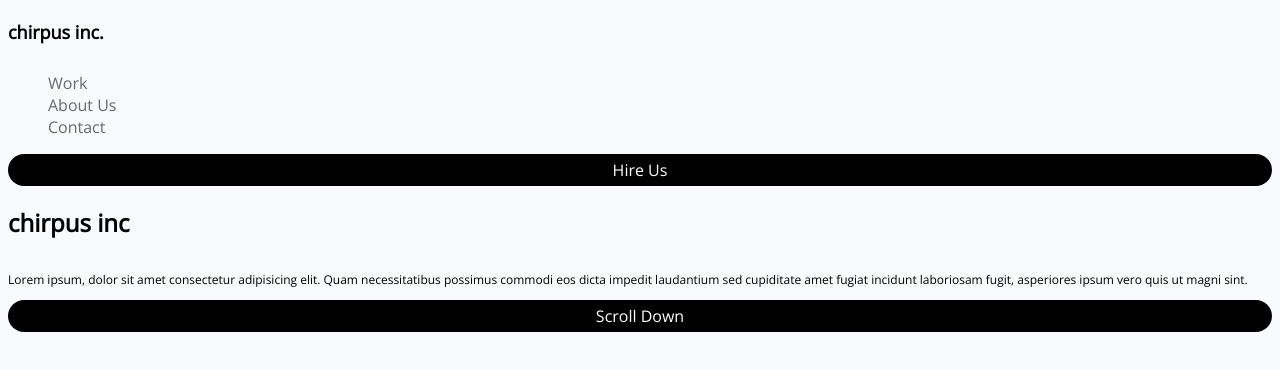
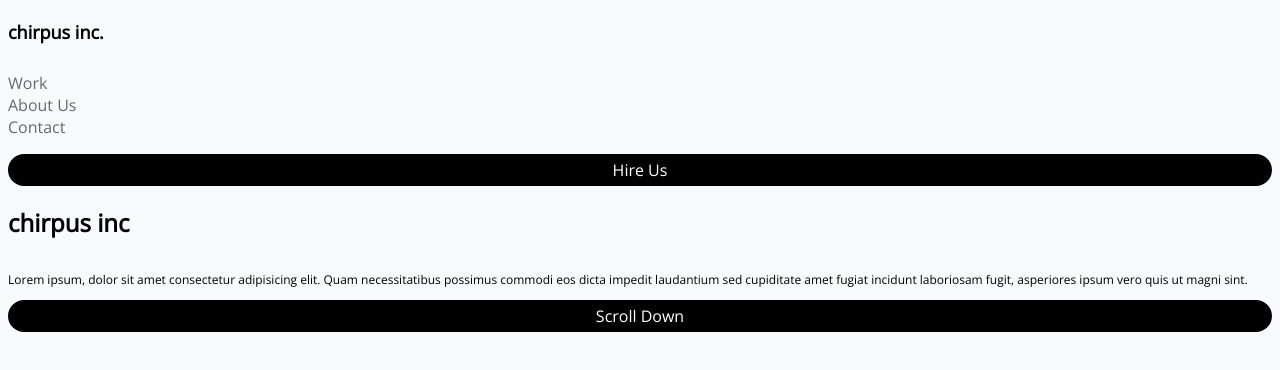
Before and after one commit to KenneyAisho/chirpusproject, a plain HTML site: page index.html in a window 1280 px wide. Drawn offline with nearby package versions, Linux system fonts and the light colour scheme.

Commit message:
fixed the alignment of anchors

```diff
--- a/style.css
+++ b/style.css
@@ -16,6 +16,8 @@ h1 {
 
 ul {
   list-style-type: none;
+  text-align: left;
+  padding: 0px;
 }
 
 a {
```
